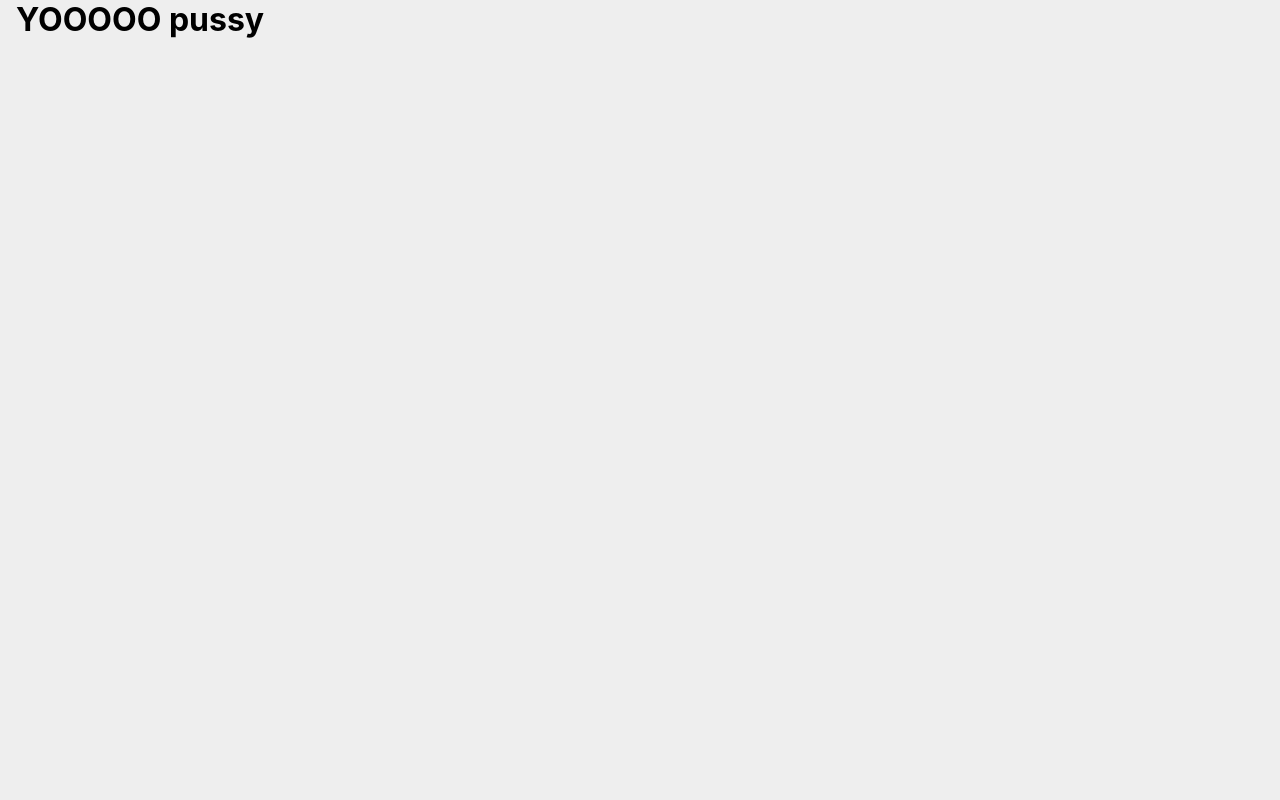
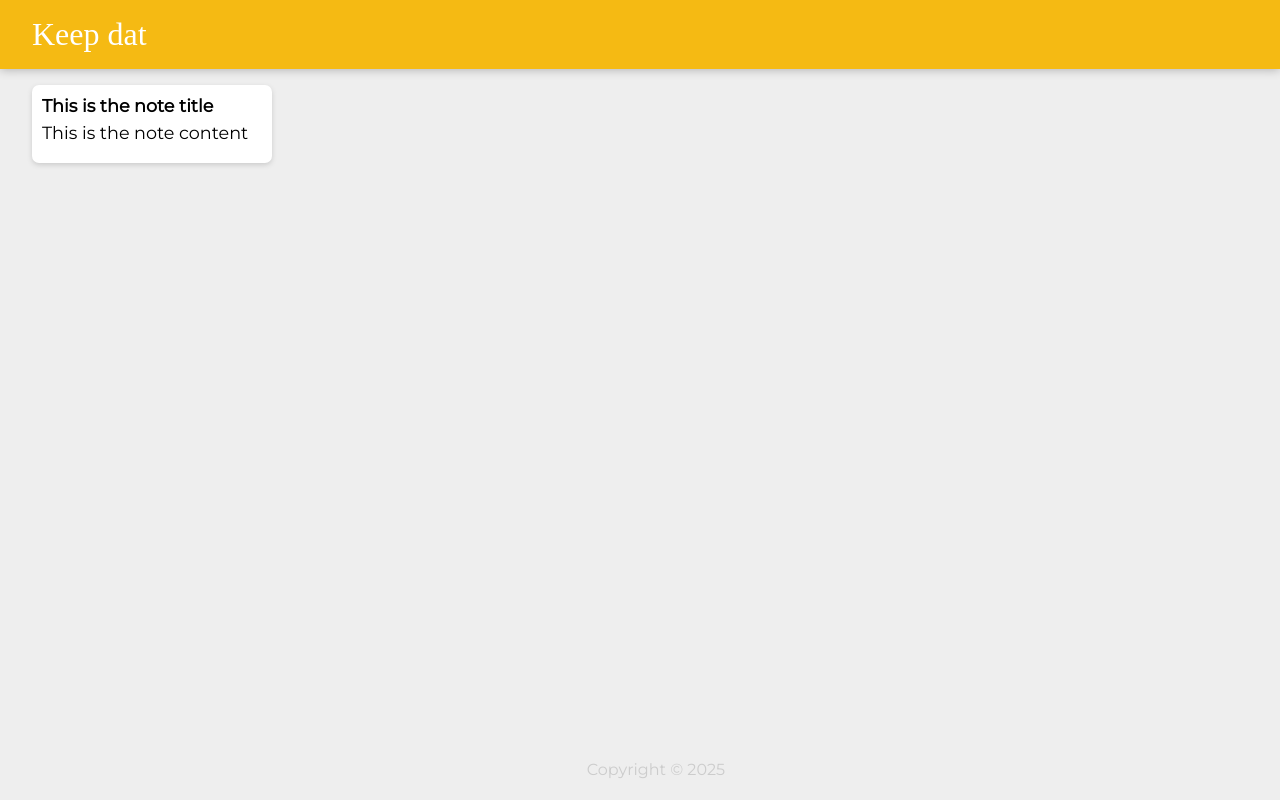
Before and after one commit to jeddnugent/jeddnugent, a React (Create React App) app in the folder React Projects/keep_clone/: page / in a window 1280 px wide. Built offline with nearby package versions, Linux system fonts and the light colour scheme; a web font is replaced by a local one.

Commit message:
Building out framework of Keep app

```diff
--- a/React Projects/keep_clone/src/App.css
+++ /dev/null
@@ -1,38 +0,0 @@
-.App {
-  text-align: center;
-}
-
-.App-logo {
-  height: 40vmin;
-  pointer-events: none;
-}
-
-@media (prefers-reduced-motion: no-preference) {
-  .App-logo {
-    animation: App-logo-spin infinite 20s linear;
-  }
-}
-
-.App-header {
-  background-color: #282c34;
-  min-height: 100vh;
-  display: flex;
-  flex-direction: column;
-  align-items: center;
-  justify-content: center;
-  font-size: calc(10px + 2vmin);
-  color: white;
-}
-
-.App-link {
-  color: #61dafb;
-}
-
-@keyframes App-logo-spin {
-  from {
-    transform: rotate(0deg);
-  }
-  to {
-    transform: rotate(360deg);
-  }
-}
--- a/React Projects/keep_clone/src/App.js
+++ /dev/null
@@ -1,12 +0,0 @@
-import logo from './logo.svg';
-import './App.css';
-
-function App() {
-  return (
-    <div>
-     <h1>YOOOOO pussy</h1>
-    </div>
-  );
-}
-
-export default App;
--- /dev/null
+++ b/React Projects/keep_clone/src/components/App.jsx
@@ -0,0 +1,16 @@
+import React from "react";
+import Header from "./Header";
+import Note from "./Note";
+import Footer from "./Footer";
+
+function App() {
+  return (
+    <div>
+      <Header />
+      <Note />
+      <Footer />
+    </div>
+  );
+}
+
+export default App;
--- /dev/null
+++ b/React Projects/keep_clone/src/components/Footer.jsx
@@ -0,0 +1,14 @@
+import React from "react";
+
+function Footer(){
+    let currentYear = new Date().getFullYear();
+
+
+    return(
+        <footer>
+            <p>Copyright &copy; {currentYear}</p>
+        </footer>
+    );
+}
+
+export default Footer;
--- /dev/null
+++ b/React Projects/keep_clone/src/components/Header.jsx
@@ -0,0 +1,11 @@
+import React from "react";
+
+function Header(){
+    return(
+        <header>
+            <h1>Keep dat</h1>
+        </header>
+    );
+}
+
+export default Header;
--- /dev/null
+++ b/React Projects/keep_clone/src/components/Note.jsx
@@ -0,0 +1,12 @@
+import React from "react";
+
+function Note(){
+    return(
+        <div className="note">
+            <h1>This is the note title</h1>
+            <p>This is the note content</p>
+        </div>
+    );
+}
+
+export default Note;
--- a/React Projects/keep_clone/src/index.css
+++ /dev/null
@@ -1,13 +0,0 @@
-body {
-  margin: 0;
-  font-family: -apple-system, BlinkMacSystemFont, 'Segoe UI', 'Roboto', 'Oxygen',
-    'Ubuntu', 'Cantarell', 'Fira Sans', 'Droid Sans', 'Helvetica Neue',
-    sans-serif;
-  -webkit-font-smoothing: antialiased;
-  -moz-osx-font-smoothing: grayscale;
-}
-
-code {
-  font-family: source-code-pro, Menlo, Monaco, Consolas, 'Courier New',
-    monospace;
-}
```
Also changed, not shown: React Projects/keep_clone/src/index.js (+14 -2 lines), React Projects/keep_clone/src/reportWebVitals.js (deleted, +0 -13 lines), React Projects/keep_clone/src/setupTests.js (deleted, +0 -5 lines), 1 other file (tests, documents, lock files or other folders).
